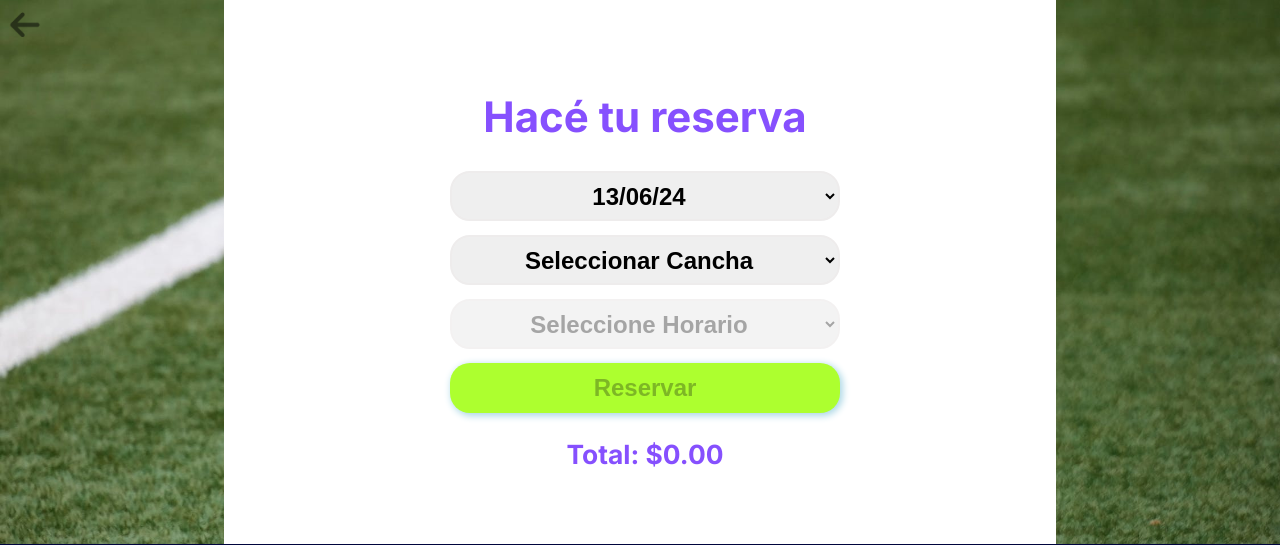
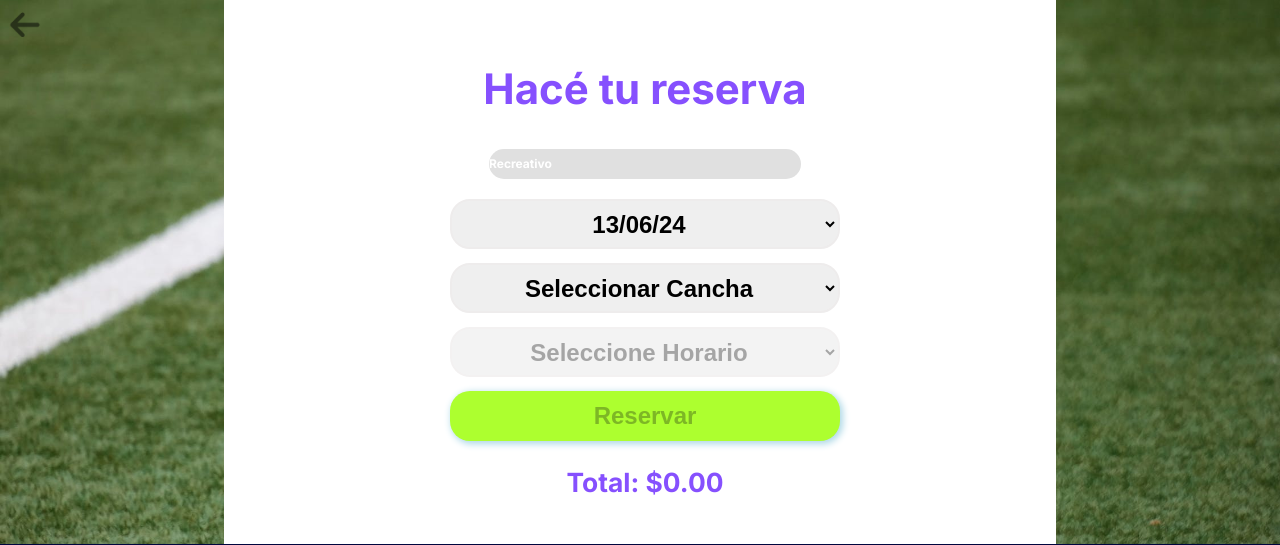
Before and after one commit to manuemp/proyectoMetodologia, a PHP site: page /reservar.php in a window 1280 px wide. Shown: the part 135-680 px from the top of the page. Run offline with PHP 8.4, Linux system fonts and the light colour scheme; the visitor is signed in with stand-in values (Sample User, id 1); data that the repository does not hold is empty.

Commit message:
Barra de progreso
Se agrega barra de progreso y se crea archivo "obtener_reservas.php"

```diff
--- /dev/null
+++ b/obtener_reservas.php
@@ -0,0 +1,12 @@
+<?php
+include("./conexion.php");
+
+$email = $_POST['email'];
+$query = "SELECT COUNT(*) as reservas FROM reservas R JOIN usuarios U on U.id = R.usuario_id WHERE U.email = '$email'";
+$result = mysqli_query($conexion, $query);
+$row = mysqli_fetch_assoc($result);
+
+echo $row['reservas'];
+?>
+
+//Fijense si tienen que acomodar esto...
--- a/reservar.php
+++ b/reservar.php
@@ -276,6 +276,26 @@
             }
         }
 
+        .progress-container {
+            width: 80%;
+            background-color: #e0e0e0;
+            border-radius: 25px;
+            margin: 20px auto;
+            overflow: hidden;
+            position: relative;
+        }
+
+        .progress-bar {
+            height: 30px;
+            background-color: #4caf50;
+            width: 0;
+            border-radius: 25px;
+            text-align: center;
+            line-height: 30px;
+            color: white;
+            font-weight: bold;
+            transition: width 0.5s;
+        }
 
     </style>
 </head>
@@ -287,6 +307,13 @@
         <section id="reservas">
         <form action="./generar_reserva.php" method="post" id="form_reserva">
                 <h1 class="titulo_reserva" style="margin: 0;">Hacé tu reserva</h1><br>
+
+                 <!-- Barra de progreso -->
+                <div class="progress-container">
+                    <div id="progress-bar" class="progress-bar"></div>
+                </div>
+
+
                 <select name="select_dia" class="select_reserva" id="select_dia">
                     <?php
                         for($i = $dia_inicio ; $i < $dia_limite ; $i++)
@@ -318,6 +345,9 @@
                 <div id="beneficio"></div>
             </section>
         </form>
+        <div>
+        <h2 class="titulo_reserva" style="margin: 0;">Hacé tu reserva</h1><br>
+        </div>
     </main>
 
     <?php include("./footer.php") ?>
@@ -463,4 +493,37 @@
             }
         });
     }
+
+
+    function actualizarBarraProgreso() {
+        $.ajax({
+            url: './obtener_reservas.php',  // URL del script que devuelve el número de reservas del usuario
+            type: 'post',
+            data: {
+                email: "<?php echo $email; ?>"
+            },
+            success: function (data) {
+                const reservas = parseInt(data);
+                let porcentaje = 0;
+                let nivel = '';
+
+                if (reservas < 15) {
+                    porcentaje = (reservas / 15) * 100;
+                    nivel = 'Recreativo';
+                } else if (reservas < 40) {
+                    porcentaje = ((reservas - 15) / 25) * 100;
+                    nivel = 'Local';
+                } else {
+                    porcentaje = 100;
+                    nivel = 'Socio';
+                }
+
+                $('#progress-bar').css('width', `${porcentaje}%`);
+                $('#progress-bar').text(`${nivel} (${reservas} reservas)`);
+            }
+        });
+    }
+
+    // Llamamos a la función para actualizar la barra de progreso al cargar la página
+    actualizarBarraProgreso();
 </script>
```
